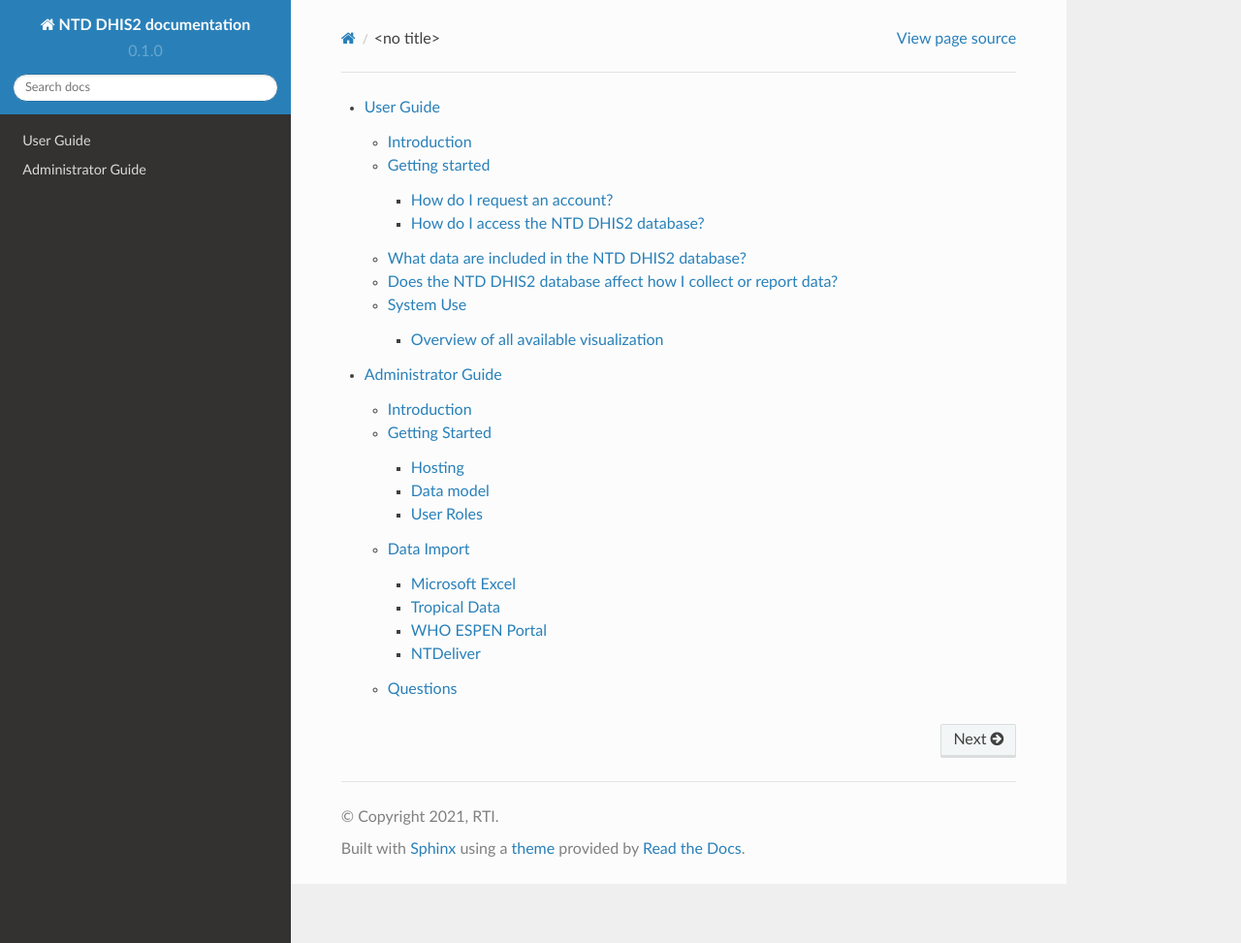
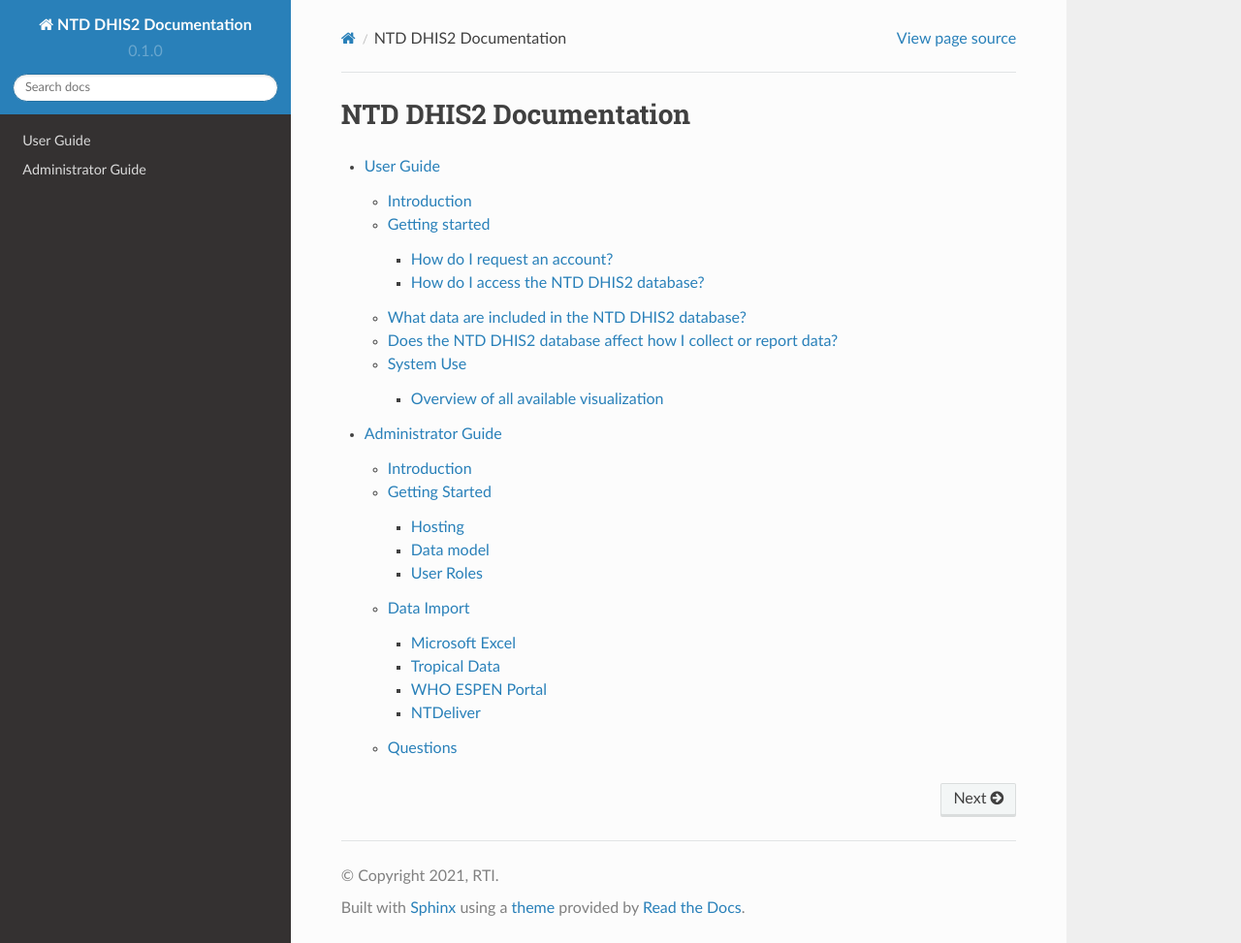
Before and after one commit to ntddhis2/documentation, a Sphinx documentation site: the page built from docs/source/index.rst, in a window 1280 px wide and 973 px high. Shown: the whole window at 97% size. Built offline with Sphinx 7.4.7 and the Read the Docs theme 2.0.0, drawn with Linux system fonts in a browser that asks for light colours.

```diff
--- /dev/null
+++ b/docs/source/_static/css/custom.css
@@ -0,0 +1,3 @@
+table td {
+    white-space: normal !important;
+}
--- a/docs/source/conf.py
+++ b/docs/source/conf.py
@@ -2,7 +2,7 @@
 
 # -- Project information
 
-project = 'NTD DHIS2 documentation'
+project = 'NTD DHIS2 Documentation'
 copyright = '2021, RTI'
 author = 'Adam Preston'
 
@@ -34,10 +34,9 @@ html_theme = 'sphinx_rtd_theme'
 
 html_static_path = ['_static']
 
-# help with table formattings
-html_css_files = [
-    'css/custom.css',
-]
+
+def setup(app):
+    app.add_css_file('css/custom.css')
 
 # -- Options for EPUB output
 epub_show_urls = 'footnote'
--- a/docs/source/css/custom.css
+++ /dev/null
@@ -1,3 +0,0 @@
-table th {
-    white-space: nowrap;
-}
--- a/docs/source/index.rst
+++ b/docs/source/index.rst
@@ -1,3 +1,6 @@
+NTD DHIS2 Documentation
+=======================
+
 .. toctree::
 
    userguide.md
```
Also changed, not shown: docs/source/adminguide.md (+24 -32 lines), docs/source/userguide.md (+13 -18 lines).
